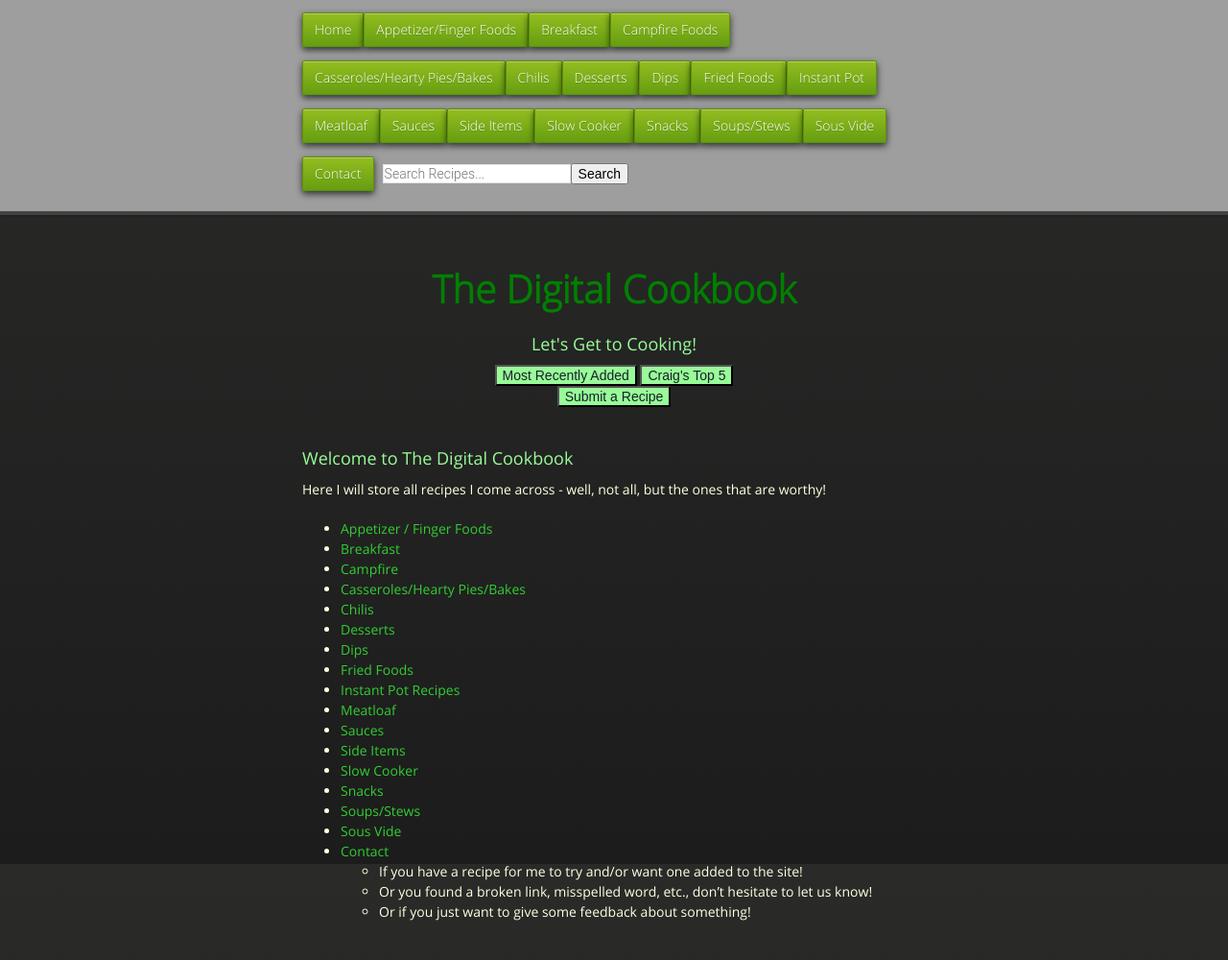
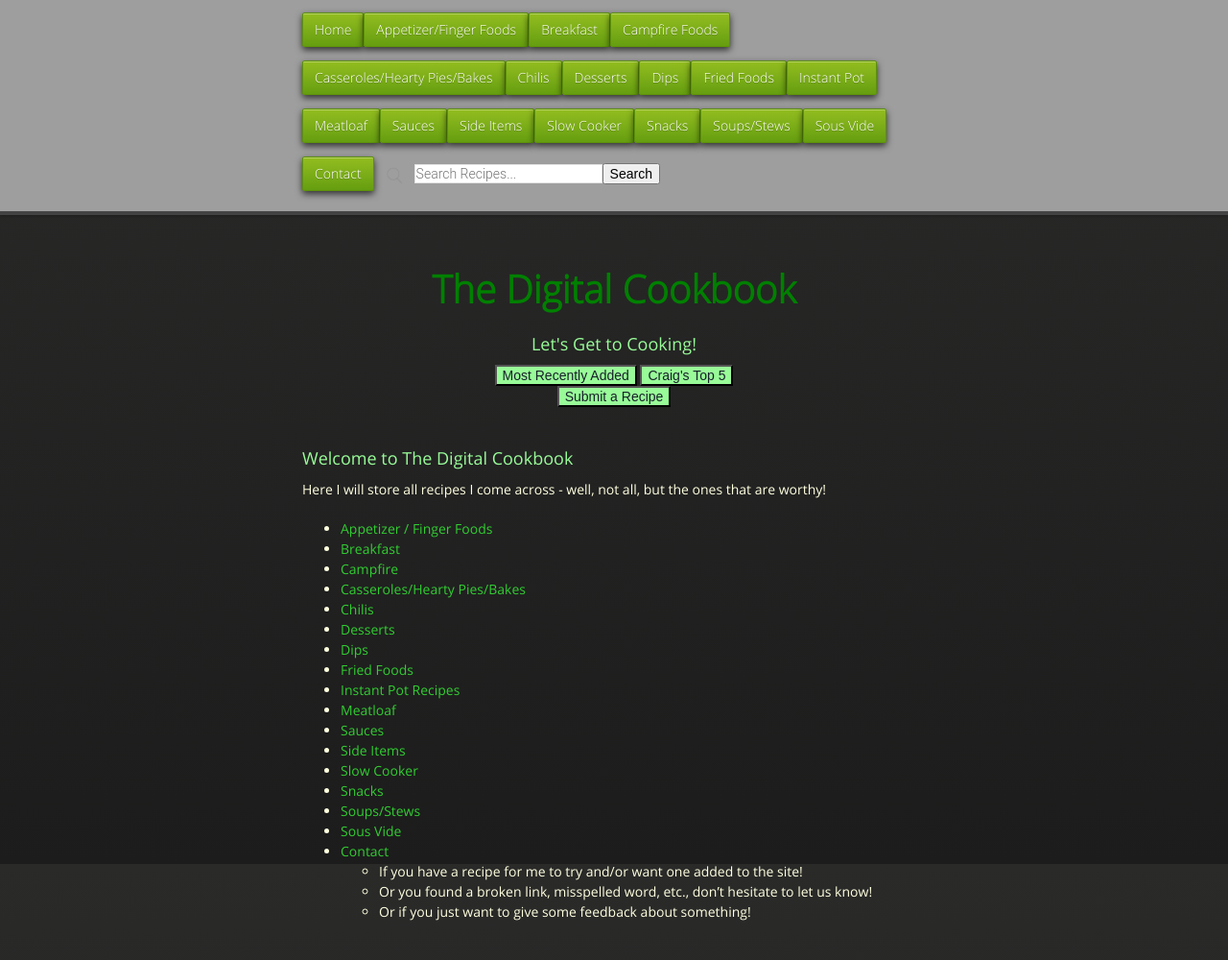
Before and after one commit to cmwillett/TheDigitalCookbook, a Jekyll site: the page built from index.md, in a window 1280 px wide. Shown: the whole page at 96% size. Built offline with Jekyll 4.4.1, drawn with Linux system fonts in a browser that asks for light colours; nearby versions of some CDN libraries.

Commit message:
Update default.html

```diff
--- a/_layouts/default.html
+++ b/_layouts/default.html
@@ -47,7 +47,7 @@
             <li class="fork">
               <form action="{{ page.url | relative_url }}" id="form1">
                 <div class="tipue_search_left"></div>
-                <!--<div class="tipue_search_left"><img src="{{ "/assets/tipuesearch/search.png" | relative_url }}" class="tipue_search_icon"></div>-->
+                <div class="tipue_search_left"><img src="{{ "/assets/tipuesearch/search.png" | relative_url }}" class="tipue_search_icon"></div>
                 <div class="tipue_search_right"><input type="text" placeholder="Search Recipes..." name="q" id="tipue_search_input" pattern=".{3,}" title="At least 3 characters" required></div><button type="submit" form="form1" value="Submit">Search</button>
                 <div style="clear: both;"></div>
               </form>
```
